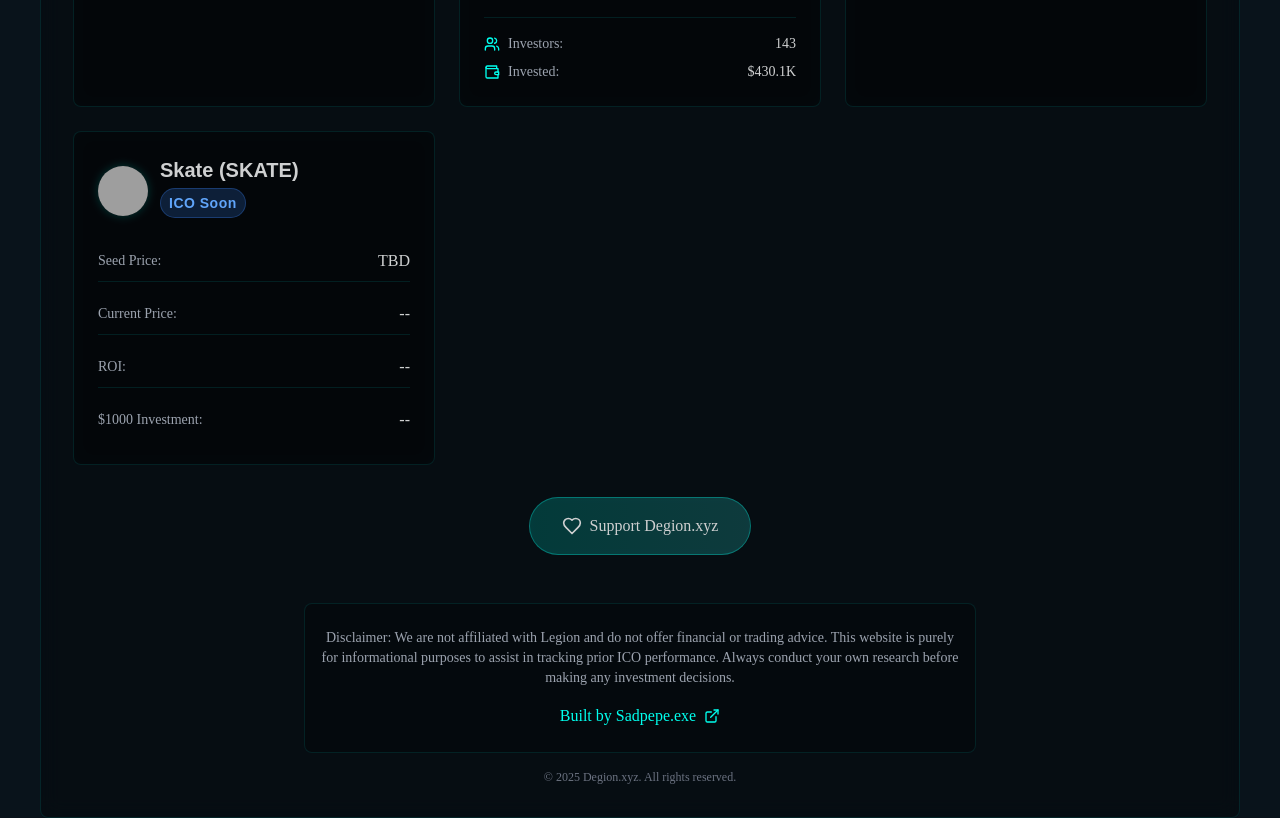
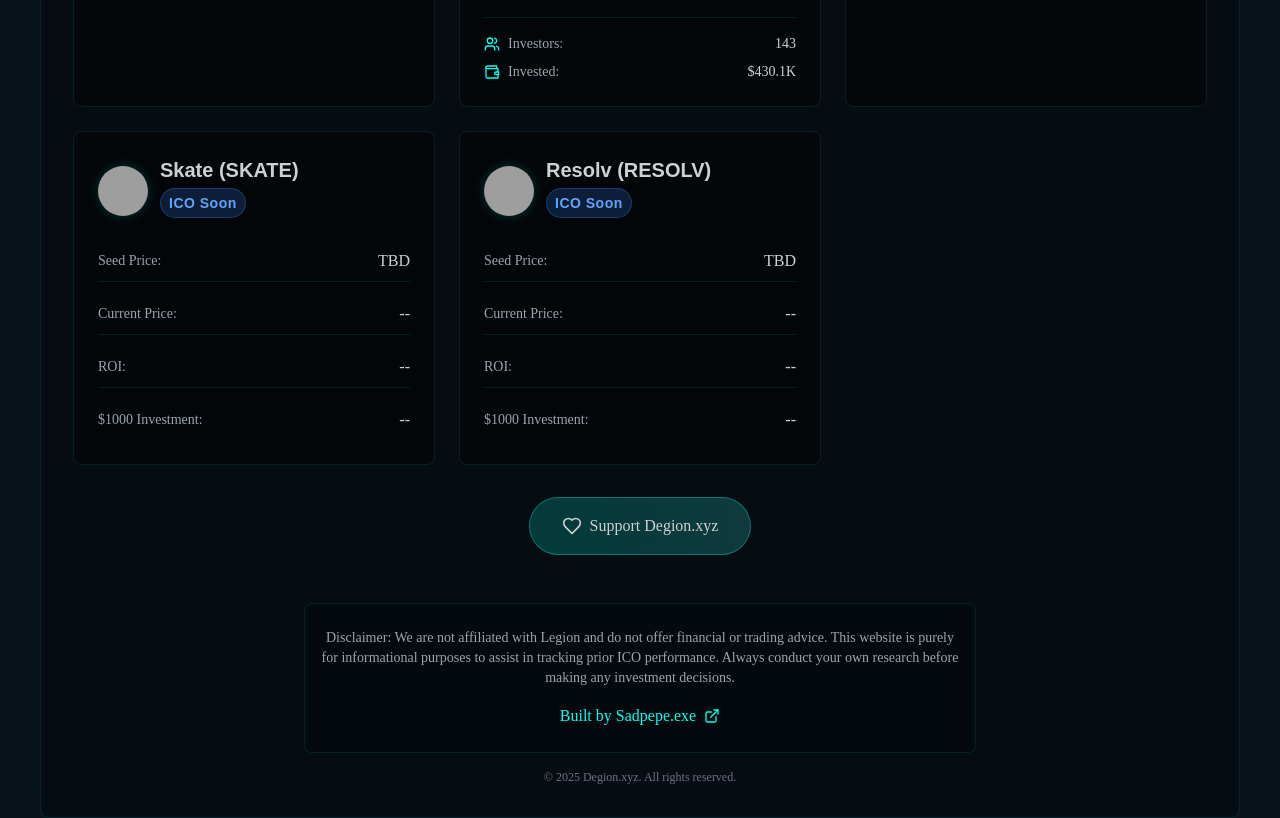
Before and after one commit to Vibecade/DegionV2, a React (Vite) app: page / in a window 1280 px wide. Shown: the part 1920-2738 px from the top of the page. Built offline with nearby package versions, Linux system fonts and the light colour scheme; no server answers; the database is empty; grey boxes are pictures that could not be loaded.

Commit message:
Update tokens.ts

```diff
--- a/src/data/tokens.ts
+++ b/src/data/tokens.ts
@@ -195,5 +195,20 @@ export const tokens: Token[] = [
       website: 'https://www.skatechain.org/',
       twitter: 'https://x.com/skate_chain'
     }
-  }
+  },
+    {
+    id: 'resolv',
+    name: 'Resolv',
+    status: 'ICO Soon',
+    launchDate: 'TBD',
+    seedPrice: 'TBD',
+    currentPrice: '--',
+    roi: '--',
+    investment: '--',
+    description: 'Resolv is developing scalable crypto-native yield generation and distribution architecture.',
+    links: {
+      website: 'https://resolv.xyz/',
+      twitter: 'https://x.com/ResolvLabs'
+    }
+  },
 ];
```
